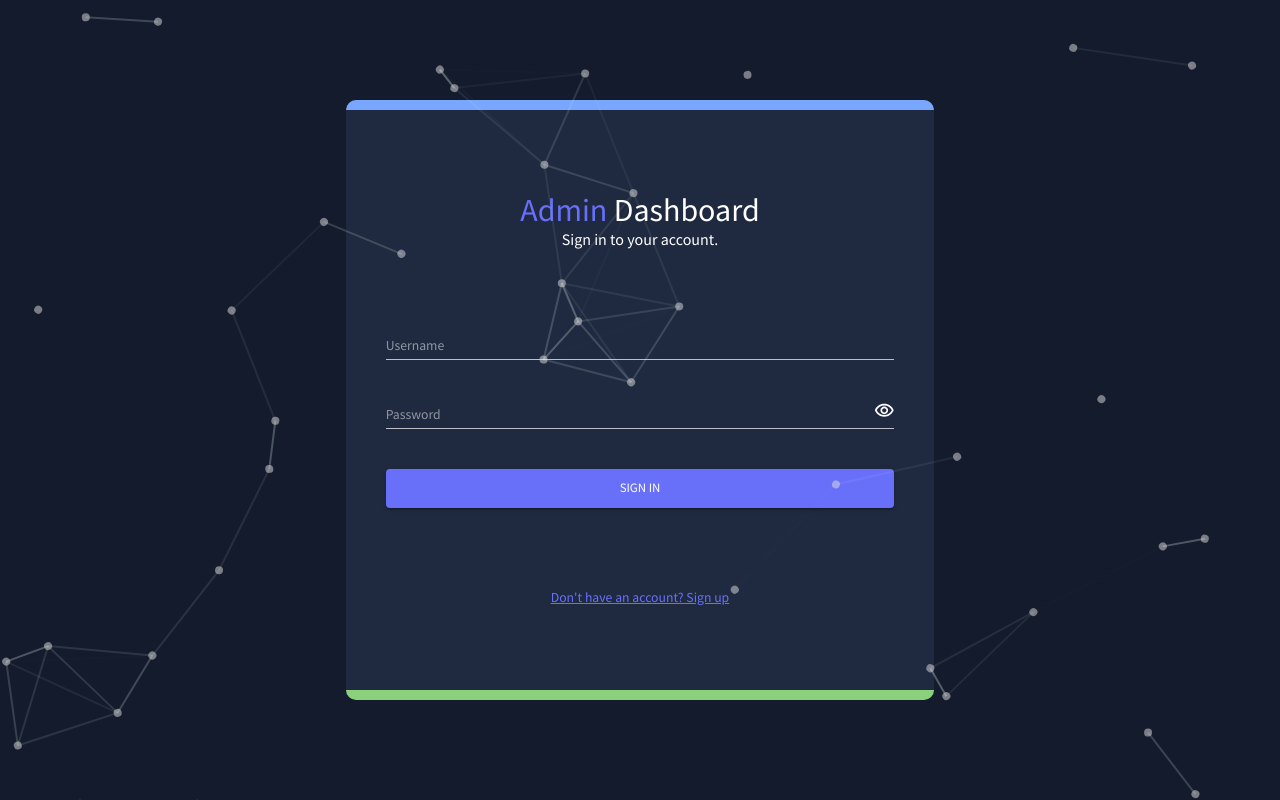
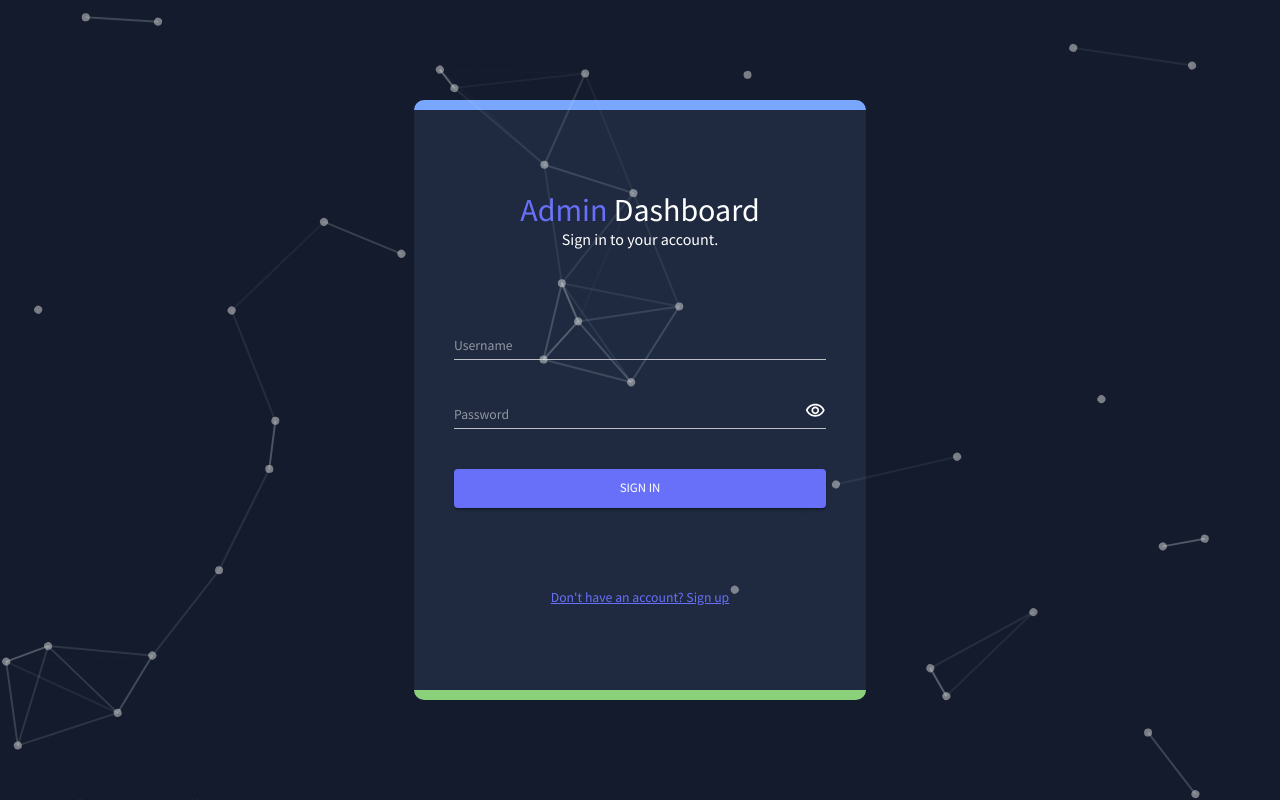
Before and after one commit to inferno332/Ecommerce_shop, a React (Create React App) app in the folder admin-dashboard/: page /login in a window 1280 px wide. Built offline with nearby package versions, Linux system fonts and the light colour scheme.

Commit message:
update login styles

```diff
--- a/admin-dashboard/src/pages/login/Login.jsx
+++ b/admin-dashboard/src/pages/login/Login.jsx
@@ -103,10 +103,13 @@ function Login() {
 export default Login;
 
 const ContainerAuth = styled(Container)({
-    display: 'flex',
-    height: '100vh',
-    justifyContent: 'center',
-    alignItems: 'center',
+    position: 'absolute',
+    top: '50%',
+    left: '50%',
+    transform: 'translate(-50%, -50%)',
+    width: 500,
+    boxShadow: 24,
+    p: 4,
 });
 
 const BoxAuth = styled(Box)({
```
